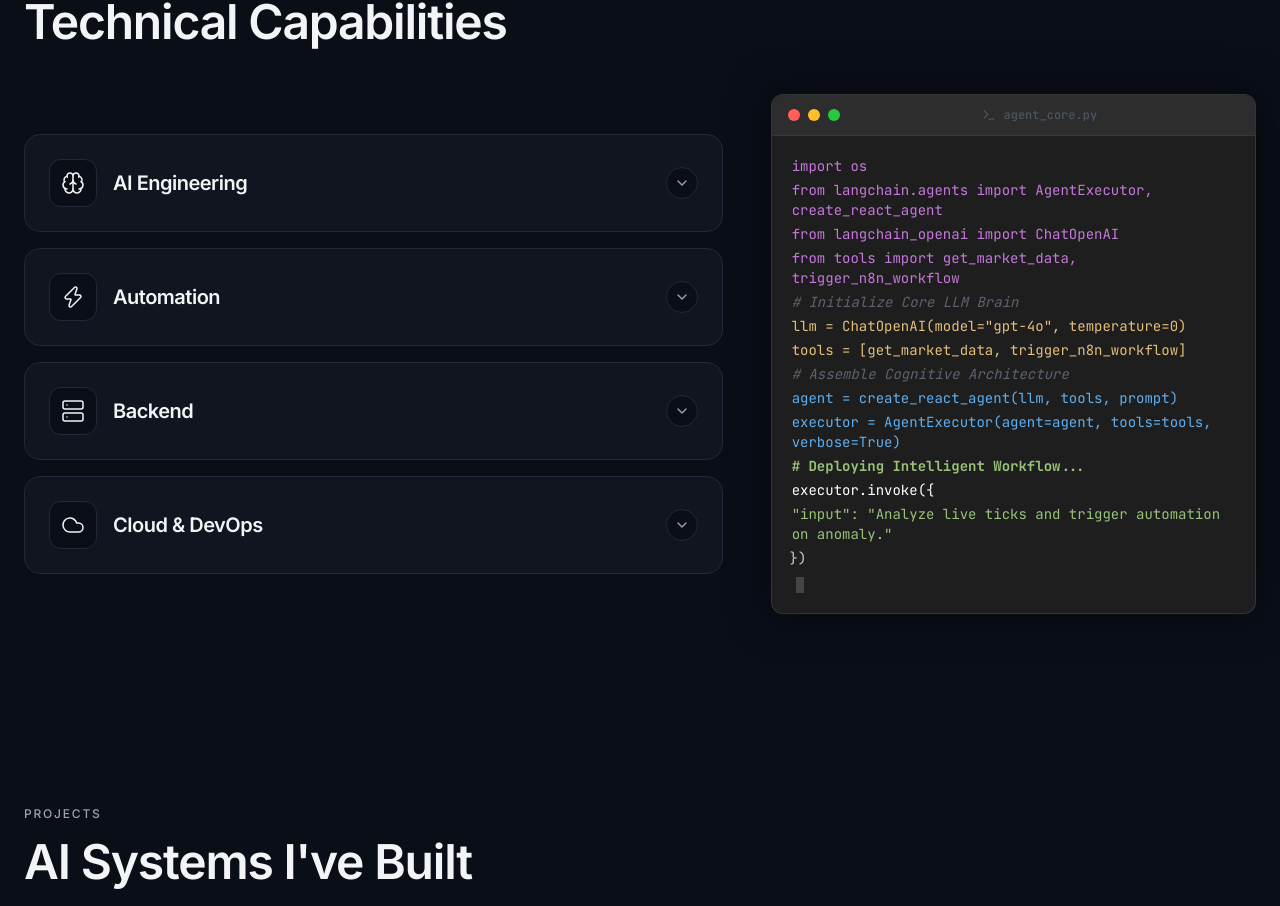
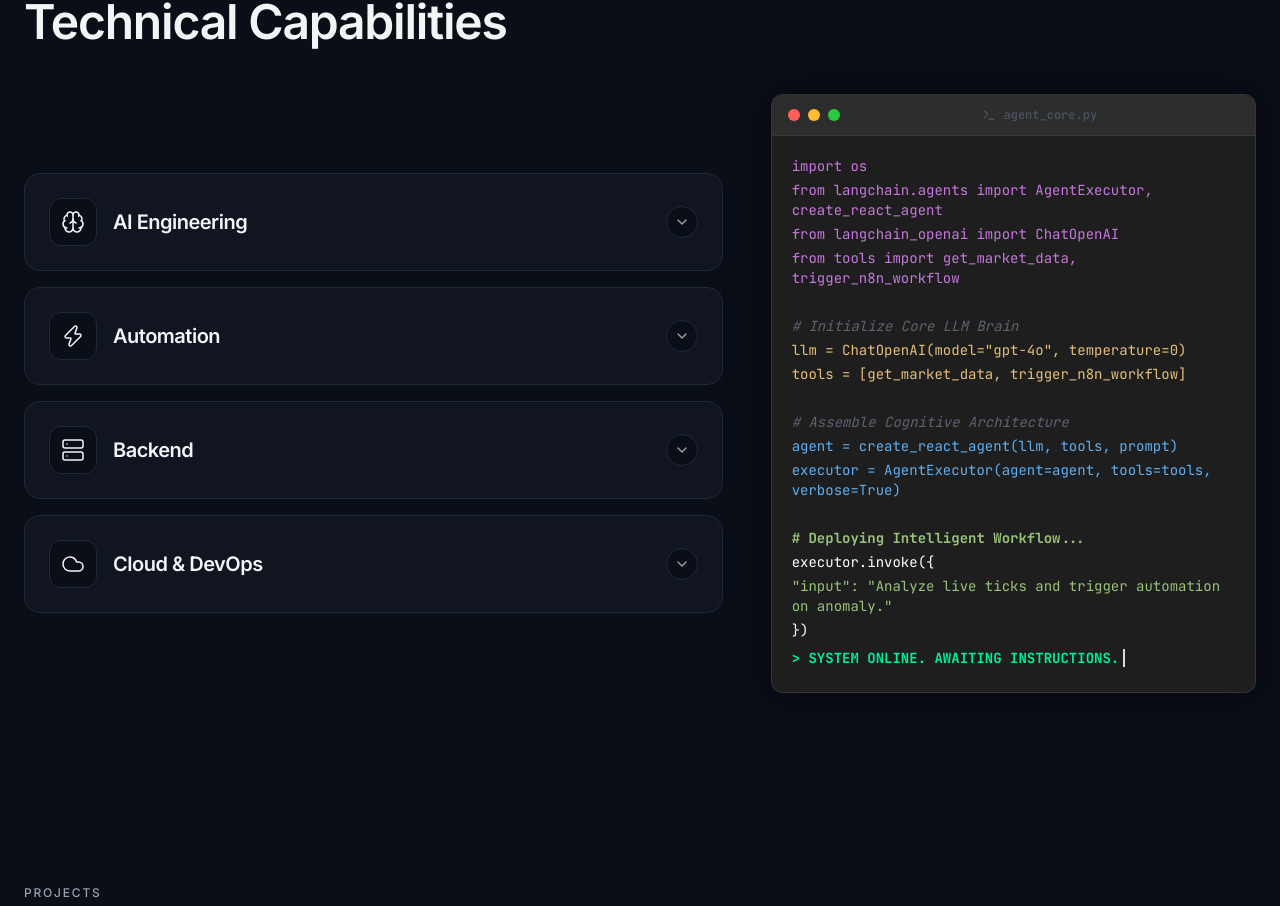
Before and after one commit to mohitsinghal1206/Mohit-Singhal-Portfolio, a Next.js app: page / in a window 1280 px wide. Shown: the part 1380-2286 px from the top of the page. Built offline with nearby package versions, Linux system fonts and the light colour scheme.

Commit message:
style: Update terminal cursor to thin vertical line

```diff
--- a/src/components/animations/live-terminal.tsx
+++ b/src/components/animations/live-terminal.tsx
@@ -26,21 +26,6 @@ const codeLines = [
 ];
 
 export function LiveTerminal() {
-  const [linesToShow, setLinesToShow] = useState(0);
-
-  useEffect(() => {
-    // Reveal lines progressively
-    const interval = setInterval(() => {
-      setLinesToShow((prev) => {
-        if (prev < codeLines.length) return prev + 1;
-        clearInterval(interval);
-        return prev;
-      });
-    }, 400); // 400ms per line
-
-    return () => clearInterval(interval);
-  }, []);
-
   return (
     <div className="w-full max-w-[500px] rounded-xl overflow-hidden bg-[#1E1E1E] border border-white/10 shadow-[0_0_40px_rgba(0,0,0,0.5)] font-mono text-sm mx-auto">
       {/* Terminal Header */}
@@ -57,28 +42,19 @@ export function LiveTerminal() {
       </div>
 
       {/* Terminal Body */}
-      <div className="p-5 min-h-[350px] relative">
+      <div className="p-5 relative">
         {codeLines.map((line, index) => (
-          <motion.div
-            key={index}
-            initial={{ opacity: 0, x: -10 }}
-            animate={index < linesToShow ? { opacity: 1, x: 0 } : { opacity: 0, x: -10 }}
-            transition={{ duration: 0.2 }}
-            className={`mb-1 ${line.color}`}
-            style={{ display: index < linesToShow ? "block" : "none" }}
-          >
-            {line.text}
-          </motion.div>
+          <div key={index} className={`mb-1 ${line.color} flex items-center min-h-[20px]`}>
+            <span>{line.text}</span>
+            {index === codeLines.length - 1 && (
+              <motion.div
+                animate={{ opacity: [1, 0, 1] }}
+                transition={{ duration: 1, repeat: Infinity, ease: "linear" }}
+                className="w-[2px] h-[18px] bg-white ml-1 shrink-0"
+              />
+            )}
+          </div>
         ))}
-
-        {/* Blinking Cursor */}
-        {linesToShow < codeLines.length && (
-          <motion.div
-            animate={{ opacity: [1, 0] }}
-            transition={{ duration: 0.8, repeat: Infinity }}
-            className="w-2 h-4 bg-white inline-block ml-1 align-middle mt-1"
-          />
-        )}
       </div>
     </div>
   );
```
